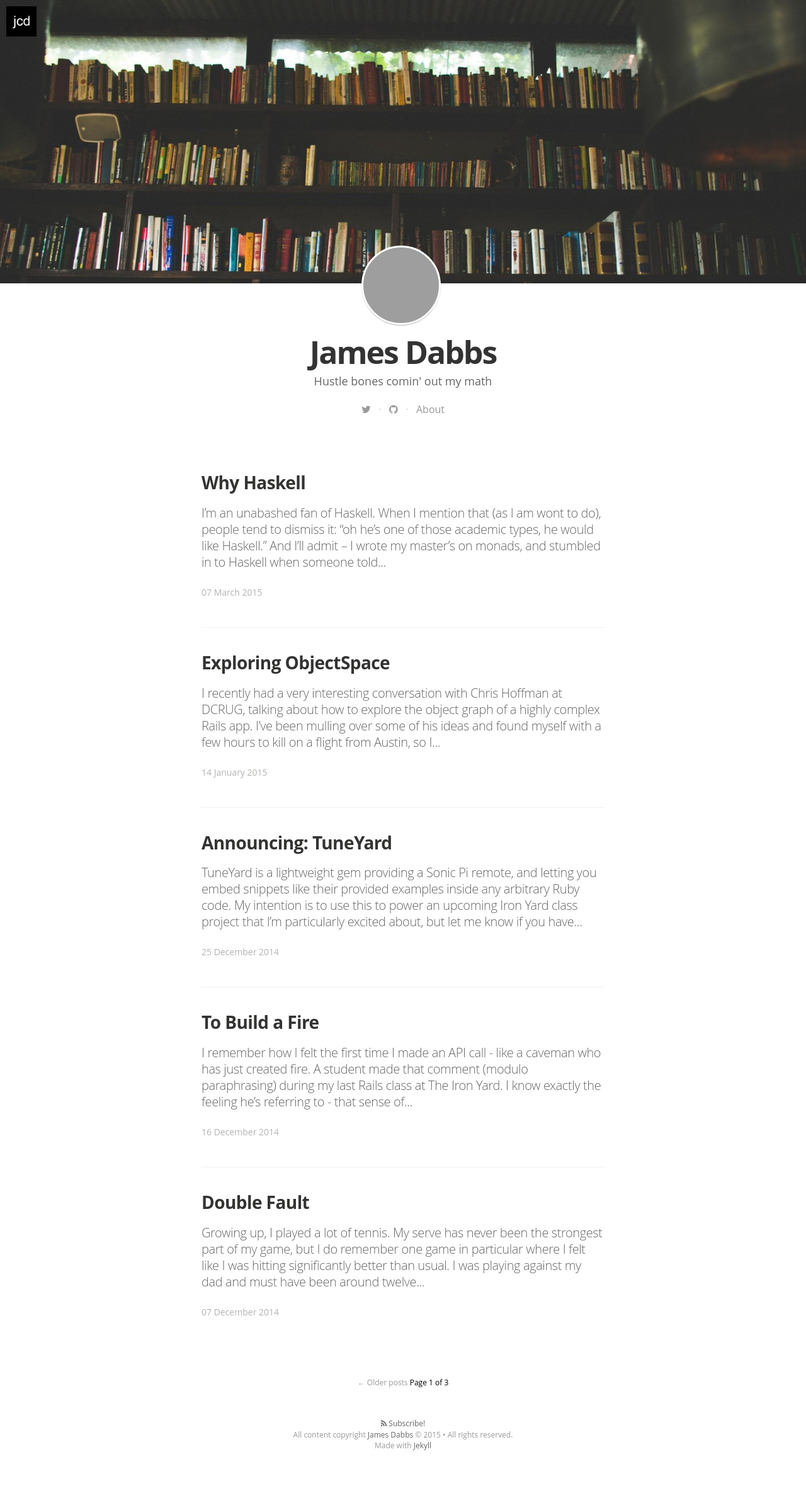
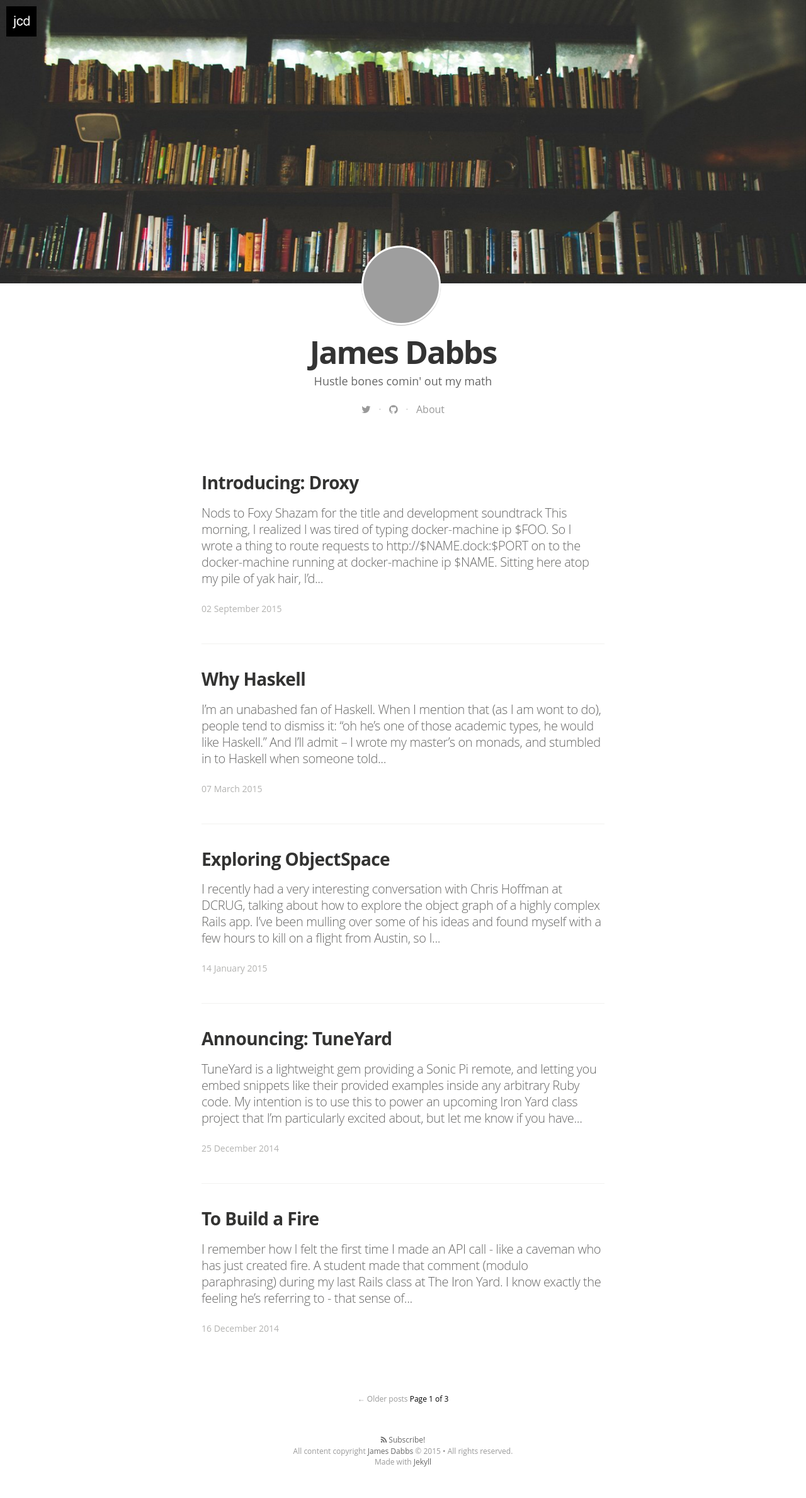
Before and after one commit to jamesdabbs/jamesdabbs.github.io, a Jekyll site: the page built from index.html, in a window 1280 px wide. Shown: the whole page at 63% size. Built offline with Jekyll 4.4.1, drawn with Linux system fonts in a browser that asks for light colours; nearby versions of some CDN libraries; some web fonts are replaced; Markdown is read by kramdown in place of the engine named in the settings; the list of posts is cut into pages by our own code; before the commit the page ends 2353 px from its top, so only the background shows below that; some of the changed lines change nothing that is shown; grey boxes are pictures that could not be loaded.

Commit message:
Add post on Droxy

```diff
--- /dev/null
+++ b/_posts/2015-09-02-introducing-droxy.md
@@ -0,0 +1,113 @@
+---
+layout: post
+title: 'Introducing: Droxy'
+permalink: /introducing-droxy/
+---
+
+_Nods to [Foxy Shazam](https://www.youtube.com/watch?v=nWiNN_pA9cA) for the title and development soundtrack_
+
+This morning, I realized I was tired of typing `docker-machine ip $FOO`. So I wrote [a thing](https://github.com/jamesdabbs/droxy) to route requests to `http://$NAME.dock:$PORT` on to the [docker-machine](https://docs.docker.com/machine/) running at `docker-machine ip $NAME`.
+
+![Automation](https://imgs.xkcd.com/comics/automation.png)
+
+Sitting here atop my pile of yak hair, I'd like to a take a minute to reflect on what I built and - more importantly - what I learned along the way. I've long been intrigued by [Pow](pow.cx) and know that I learn with my hands, so digging in and building something similar sounded exciting. Here's what I found:
+
+
+## How Pow Works
+
+If you're not familiar with [Pow](http://pow.cx/) it's a "zero-config Rack server for OSX". The idea is that you register `your-app` with Pow (by simply creating a symlink `~/.pow/your-app => /path/to/your-app`), and then Pow will listen for requests to `your-app.dev`, `rackup` if needed, and forward the request on. No muss, no fuss, no forgetting to start servers or mucking around with ports. It all (modulo `pry` - sad face emoji) Just Works™.
+
+That's left me with the same question as anything else comparably magical: how does it just works? Fortunately, Pow has [well-annotated source code](http://pow.cx/docs/) available - though, interestingly enough for a Rack server server, it's written in coffeescript. Here are the key (for me) parts -
+
+### /etc/resolver/dev
+
+Pow [writes](https://github.com/basecamp/pow/blob/163f546854b833bd8bb097cf9bad5be8420da727/src/installer.coffee#L88) something like the following to `/etc/resolver/dev`:
+
+    # Lovingly generated by Pow
+    nameserver 127.0.0.1
+    port 20560
+
+This hooks into [OSX's resolver system](https://developer.apple.com/library/mac/documentation/Darwin/Reference/ManPages/man5/resolver.5.html) and makes sure that DNS requests for the `.dev` TLD are routed to port 20560 (by default; most of this is configurable), where ...
+
+### DNS server
+
+Pow also [starts](https://github.com/basecamp/pow/blob/163f546854b833bd8bb097cf9bad5be8420da727/src/daemon.coffee#L81) a [DNS server](http://pow.cx/docs/dns_server.html). This server is quite simple - it resolves all requests for a `.dev` domain to 127.0.0.1.
+
+### Firewall rule
+
+Now we have a problem - we'll be getting a lot of `.dev` traffic to localhost port 80 (the default HTTP port) but don't _really_ want to run pow with enough privileges to bind port 80. So Pow also [adds](https://github.com/basecamp/pow/blob/163f546854b833bd8bb097cf9bad5be8420da727/src/installer.coffee#L16) a [firewall rule](https://github.com/basecamp/pow/blob/163f546854b833bd8bb097cf9bad5be8420da727/src/templates/installer/cx.pow.powd.plist.eco) to route that traffic to port 20559 (again, by default), where ...
+
+### HTTP server
+
+Pow is also running a [web server](http://pow.cx/docs/http_server.html). This is where the bulk of the business logic is, but it's also slightly more familiar territory - a middleware stack responsible for `find[ing]RackApplication`s, `handl[ing]ProxyRequest`s and so on.
+
+### Others
+
+There's lots more good stuff in the config layout and installer script and update strategy, that I'd feel remiss not to mention. That said, it's a bit out of scope for this post.
+
+
+## How DNS Works
+
+Potentially embarrassing confession: before this morning, I could sum up what I knew about DNS as
+
+* It's like a phonebook for the internet (name => ip)
+* I have to set up A records to get my domains pointed to the right place
+* There are namesevers in the mix somewhere
+
+so this seemed like a nice chance to get a little more familiar with the process. I pretty quickly stumbled upon [`dig`](https://developer.apple.com/library/mac/documentation/Darwin/Reference/ManPages/man1/dig.1.html) which proved invaluable for tracing DNS lookups. For example, `$ dig google.com` produces
+
+    ; <<>> DiG 9.8.3-P1 <<>> google.com
+    ;; global options: +cmd
+    ;; Got answer:
+    ;; ->>HEADER<<- opcode: QUERY, status: NOERROR, id: 28324
+    ;; flags: qr rd ra; QUERY: 1, ANSWER: 8, AUTHORITY: 0, ADDITIONAL: 0
+
+    ;; QUESTION SECTION:
+    ;google.com.                    IN      A
+
+    ;; ANSWER SECTION:
+    google.com.             242     IN      A       65.199.32.25
+    google.com.             242     IN      A       65.199.32.24
+    google.com.             242     IN      A       65.199.32.27
+    google.com.             242     IN      A       65.199.32.26
+    google.com.             242     IN      A       65.199.32.21
+    google.com.             242     IN      A       65.199.32.20
+    google.com.             242     IN      A       65.199.32.23
+    google.com.             242     IN      A       65.199.32.22
+
+    ;; Query time: 17 msec
+    ;; SERVER: 192.168.1.1#53(192.168.1.1)
+    ;; WHEN: Wed Sep  2 21:36:21 2015
+    ;; MSG SIZE  rcvd: 156
+
+showing that a query for `google.com` could resolve to any of the listed ips.
+
+So - new sledgehammer in hand - I spun up a simple [RubyDNS server](https://github.com/ioquatix/rubydns), plopped a couple `pry`s in, and started taking swings at it, first with `dig @localhost -p $PORT`, and then using an `/etc/resolver/dock` and `curl` &/or Chrome. A few searches - like [https://65.199.32.25/search?q=a+record+vs+aaaa+record](https://65.199.32.25/search?q=a+record+vs+aaaa+record) _(spoiler alert: IPv4 vs IPv6)_ - later, [here's where I ended up](https://github.com/jamesdabbs/droxy/blob/2c37fa4bee5e94abb1435dc67eabd521cc3f8569/lib/droxy/dns_server.rb#L19).
+
+One big lesson learned: DNS lookups get cached all over the place. When something seems to be going sideways, make sure you've flushed the cache. [The specifics vary](https://support.apple.com/en-us/HT202516), but if you find yourself doing it often [make it convenient for yourself](https://github.com/jamesdabbs/.rc/blob/master/templates/zsh_aliases#L73). Also, there are wealth of chrome tools like [chrome://net-internals/#dns](chrome://net-internals/#dns) that can make your life easier.
+
+
+## Future Work
+
+I've got a workable version that I'm proud of for today, but also have a jumping-off point for a few other items I'm interested in.
+
+### Web Server
+
+One of the nice things about Pow is that all your `*.dev` requests pass through the webserver, so you have a good opportunity to present well-formed error messages ("`rackup` failed to start", "something's wrong with `rvm`", &c.). I'd love to be able to present similar messages - i.e. to distinguish between "this is a valid machine that is running", "this is running, but nothing is responding on the given port" and "that isn't even a Docker machine, what are you talking about?".
+
+That will require rethinking the architecture a bit, however. Droxy may get requests for any arbitrary ports on the Docker machine, and we can't listen on all of them. We could change the syntax - requesting `4567.dev.dock`, for instance - or try to get smart about running containers and do something like `sinatra.dev.dock`. If you have ideas here, please [let me know](mailto:jamesdabbs@gmail.com)!
+
+### Celluloid
+
+RubyDNS is in the process of being re-written as a thin layer over [`Celluloid::DNS`](https://github.com/celluloid/celluloid-dns). I've been intrigued by [Celluloid](https://github.com/celluloid/celluloid) ever since doing [a deep-dive into Sidekiq's architecture](https://www.youtube.com/watch?v=_8X96hMaRXI), and would love to port this over to sit directly on top of Celluloid and make more extensive use of it. The [ip lookup cache](https://github.com/jamesdabbs/droxy/blob/2c37fa4bee5e94abb1435dc67eabd521cc3f8569/lib/droxy.rb#L18), for instance, would be a natural fit for an actor that could poll periodically in the background for improved (perceived) performance.
+
+
+## Takeaways
+
+To me, programming is a weird mix between being delighted when things work magically, and wanting to eliminate all magic. This morning, Pow and DNS were magic; tonight, not so much.
+
+I'm also a big believer in learning by doing. For me, this sort of rolling-up-your-sleeves and reverse engineering is infinitely more illuminating than reading a textbook or Wikipedia article or blog post (sorry). Now I've got a skeleton to start learning more about ["what happens when I type 'google.com' and press enter"](https://github.com/alex/what-happens-when) interview questions.
+
+So next time you run across a yak, shave away. You never know what you'll find under it all.
+
+And I'll get back to Dockerizing my Haskell environment tomorrow, I promise.
--- a/css/main.sass
+++ b/css/main.sass
@@ -603,3 +603,7 @@ pre
     border: 0
     padding-right: 0
     padding-left: 0
+
+.post-content figure.image img
+  display: block
+  margin: 0 auto
```
